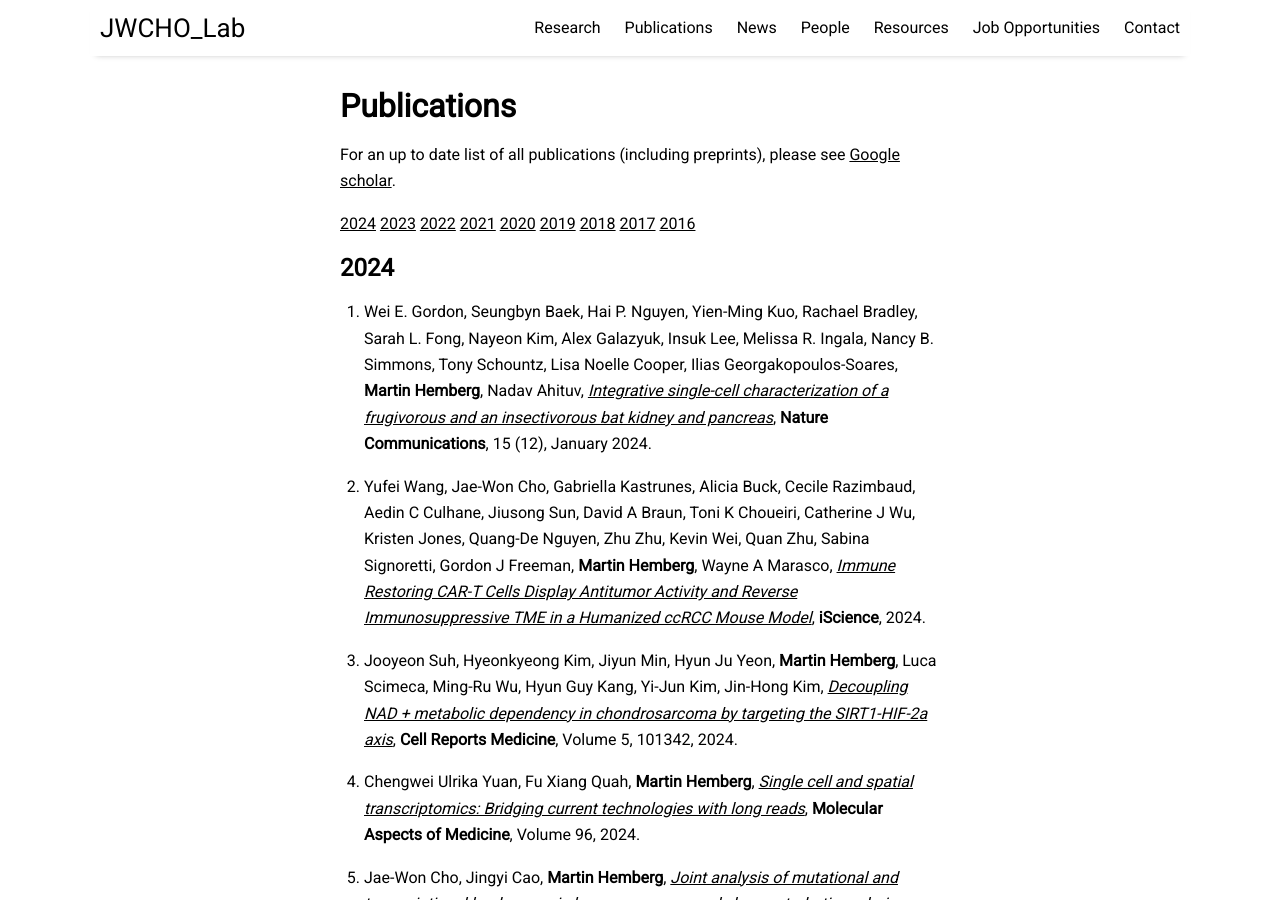
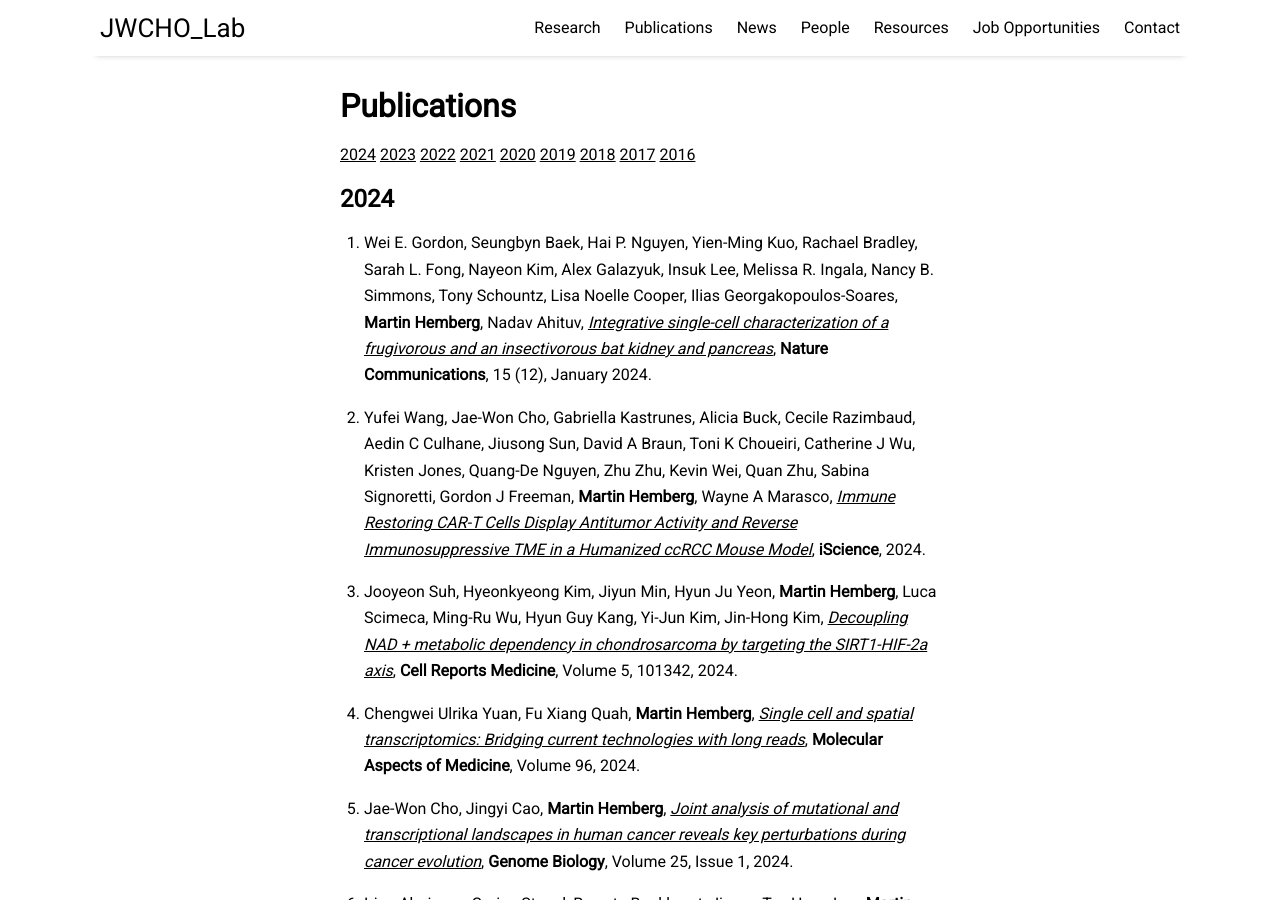
Before and after one commit to jaewon-cho/sdfasdf2dscf34fad.github.io, a Jekyll site: the page built from pages/publications.md, in a window 1280 px wide and 900 px high. Built offline with Jekyll 4.4.1, drawn with Linux system fonts in a browser that asks for light colours; nearby versions of some CDN libraries.

Commit message:
Update publications.md

```diff
--- a/pages/publications.md
+++ b/pages/publications.md
@@ -4,7 +4,6 @@ title: Publications
 permalink: /publications
 ---
 
-For an up to date list of all publications (including preprints), please see [Google scholar](https://scholar.google.com/citations?user=H4jO_DQAAAAJ&hl=en).
 
 [2024](#2024) [2023](#2023) [2022](#2022) [2021](#2021) [2020](#2020) [2019](#2019) [2018](#2018) [2017](#2017) [2016](#2016)
 
```
